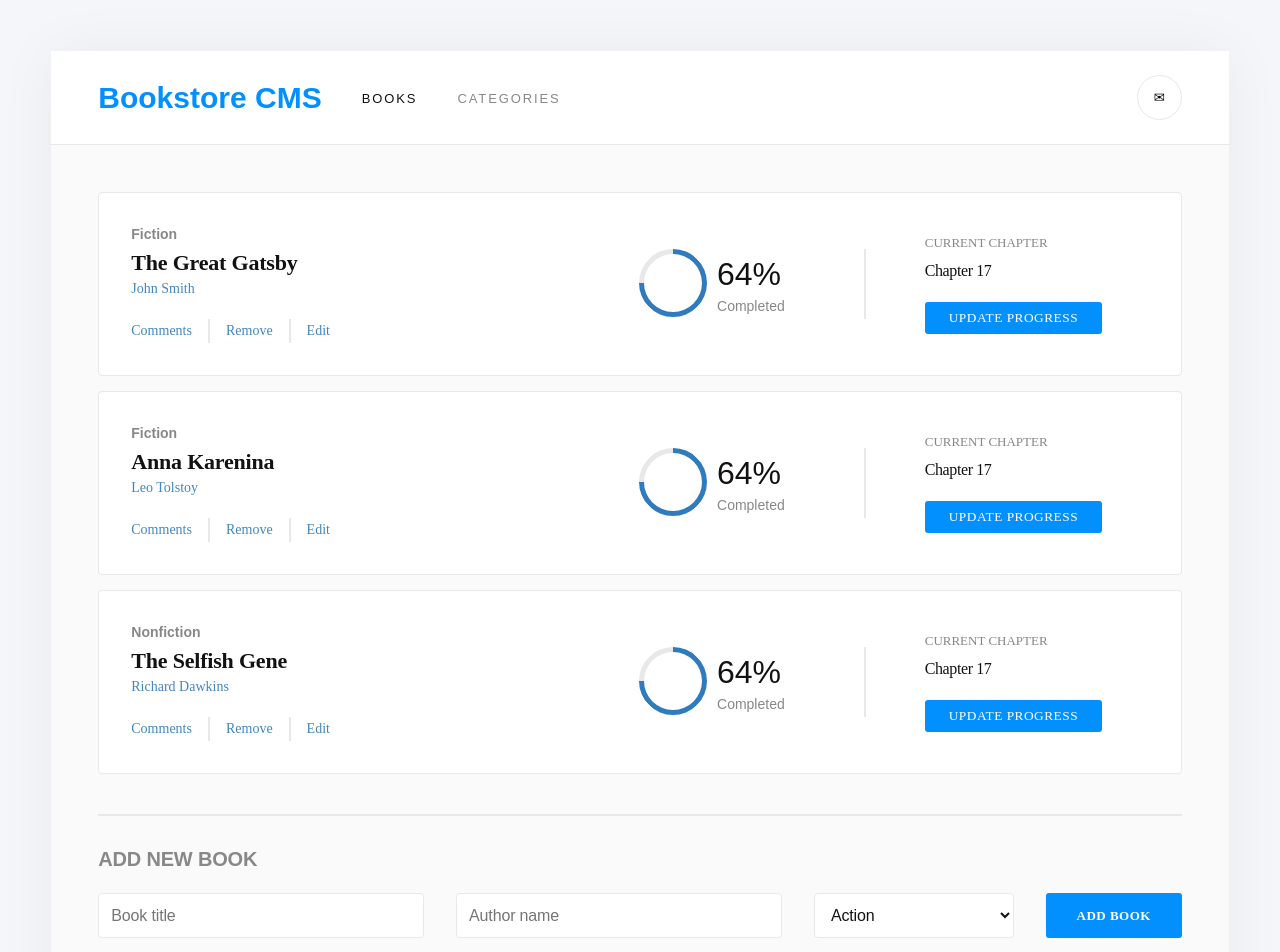
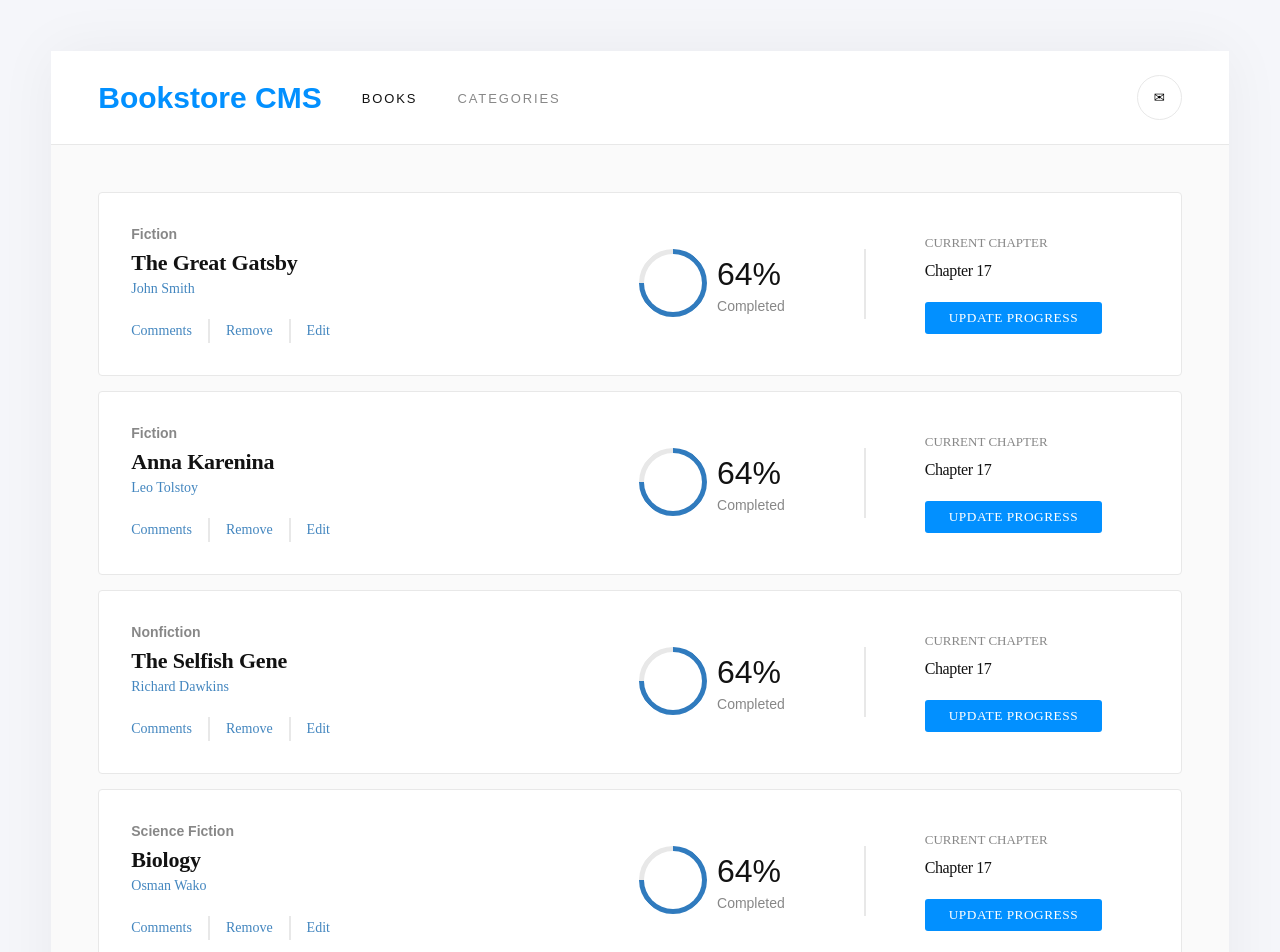
Before and after one commit to osmanwako/react-book-store, a React (Create React App) app: page / in a window 1280 px wide. Shown: the top 952 px of the page. Built offline with nearby package versions, Linux system fonts and the light colour scheme.

Commit message:
Adding interaction for add and remove buttons

```diff
--- a/src/App.css
+++ b/src/App.css
@@ -229,8 +229,8 @@
 .add-form {
   margin-top: 20px;
   display: flex;
-  grid-gap: 32px;
-  gap: 32px;
+  grid-gap: 10px;
+  gap: 10px;
 }
 
 .input {
@@ -265,3 +265,7 @@
   font-weight: 700;
   font-family: "Roboto Slab", serif;
 }
+
+.d-none {
+  display: none;
+}
--- a/src/components/books/bookform.js
+++ b/src/components/books/bookform.js
@@ -1,10 +1,44 @@
-const BookForm = () => (
+import { useState } from 'react';
+import { useDispatch } from 'react-redux';
+import { addbook } from '../../redux/books/booksSlice';
+
+const BookForm = () => {
+  const [title, setTitle] = useState('');
+  const [author, setAuthor] = useState('');
+  const [category, setCategory] = useState('');
+  const dispatch = useDispatch();
+
+  const onAuthor = (e) => {
+    setAuthor(() => e.target.value);
+  };
+  const onTitle = (e) => {
+    setTitle(() => e.target.value);
+  };
+
+  const onCategory = (e) => {
+    setCategory(() => e.target.value);
+  };
+
+  const onaddbook = (e) => {
+    e.preventDefault();
+    if (title.trim() !== '' && author.trim() !== '' && category.trim() !== '') {
+      const book = {
+        title,
+        author,
+        category,
+      };
+      dispatch(addbook(book));
+    }
+  };
+
+  return (
     <section>
       <h2 className="form-title"> ADD NEW BOOK</h2>
-    <form className="add-form">
-      <input className="input title-input" placeholder="Book title" required="" value="" />
-      <input className="input title-input" placeholder="Author name" required="" value="" />
-      <select className="input category-input">
+      <form className="add-form" onSubmit={onaddbook}>
+        <input name="inptitle" id="titleid" className="input title-input" placeholder="Book title" required="" value={title} onChange={onTitle} />
+        <input name="inpauthor" id="authorid" className="input title-input" placeholder="Author name" required="" value={author} onChange={onAuthor} />
+        <select name="inpcategory" id="categoryid" className="input category-input" onChange={onCategory} required="" value={category}>
+          <option value=""> Select category</option>
           <option value="Action">Action</option>
           <option value="Science Fiction">Science Fiction</option>
           <option value="Economy">Economy</option>
@@ -13,4 +47,5 @@ const BookForm = () => (
       </form>
     </section>
   );
+};
 export default BookForm;
--- a/src/redux/books/booksSlice.js
+++ b/src/redux/books/booksSlice.js
@@ -1,5 +1,5 @@
 import { createSlice } from '@reduxjs/toolkit';
-import { v4 as uuidv4 } from "uuid";
+import { v4 as uuidv4 } from 'uuid';
 
 const initialState = {
   books: [
@@ -21,6 +21,12 @@ const initialState = {
       author: 'Richard Dawkins',
       category: 'Nonfiction',
     },
+    {
+      id: uuidv4(),
+      title: 'Biology',
+      author: 'Osman Wako',
+      category: 'Science Fiction',
+    },
   ],
   total: 0,
 };
@@ -30,7 +36,7 @@ export const Bookslice = createSlice({
   initialState,
   reducers: {
     addbook: (state, { payload }) => {
-      const book = { ...payload, progress: 0 };
+      const book = { ...payload, id: uuidv4() };
       state.books = [...state.books, { ...book }];
       state.total += 1;
     },
```
Lines whose indentation alone changed are shown as unchanged.
